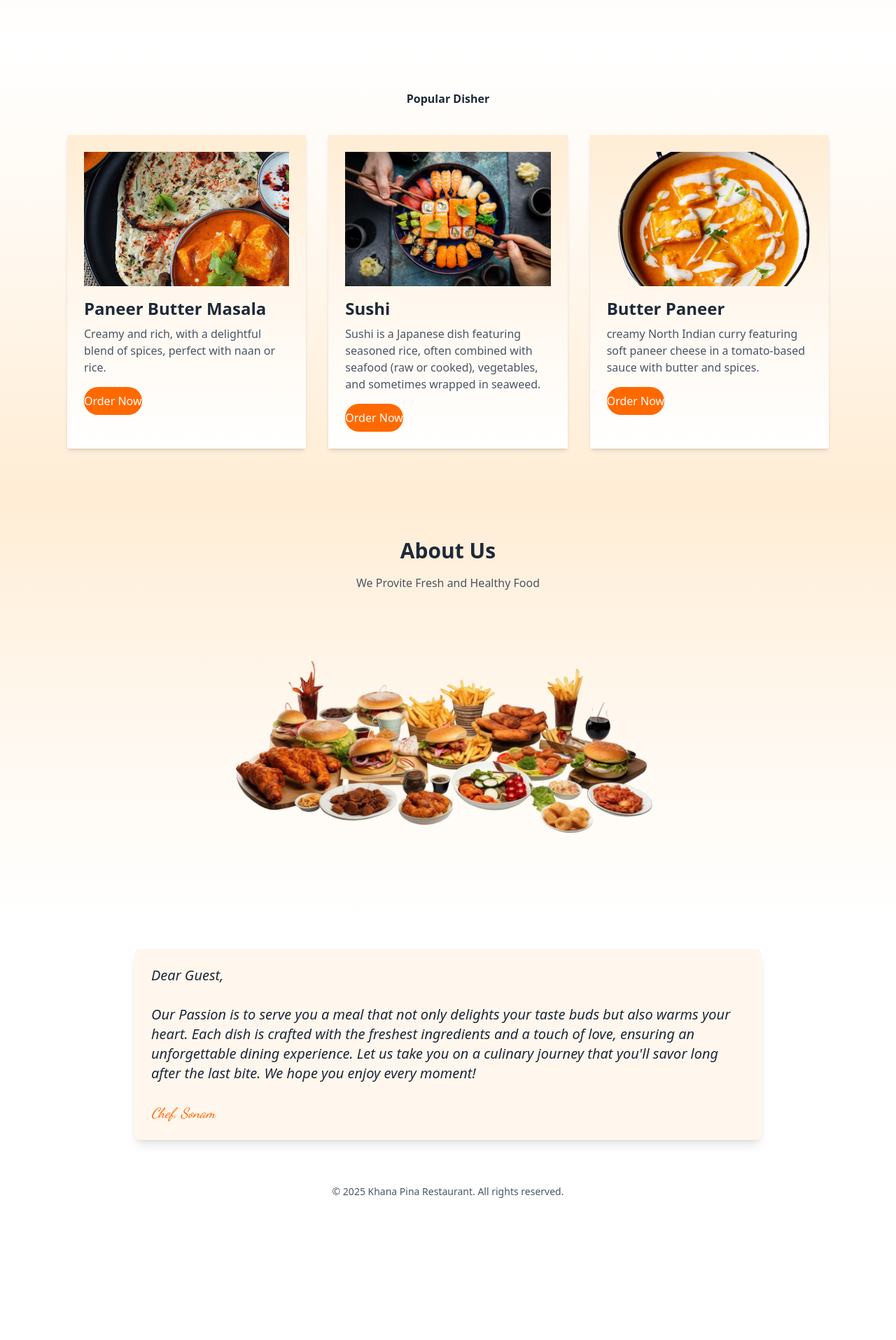
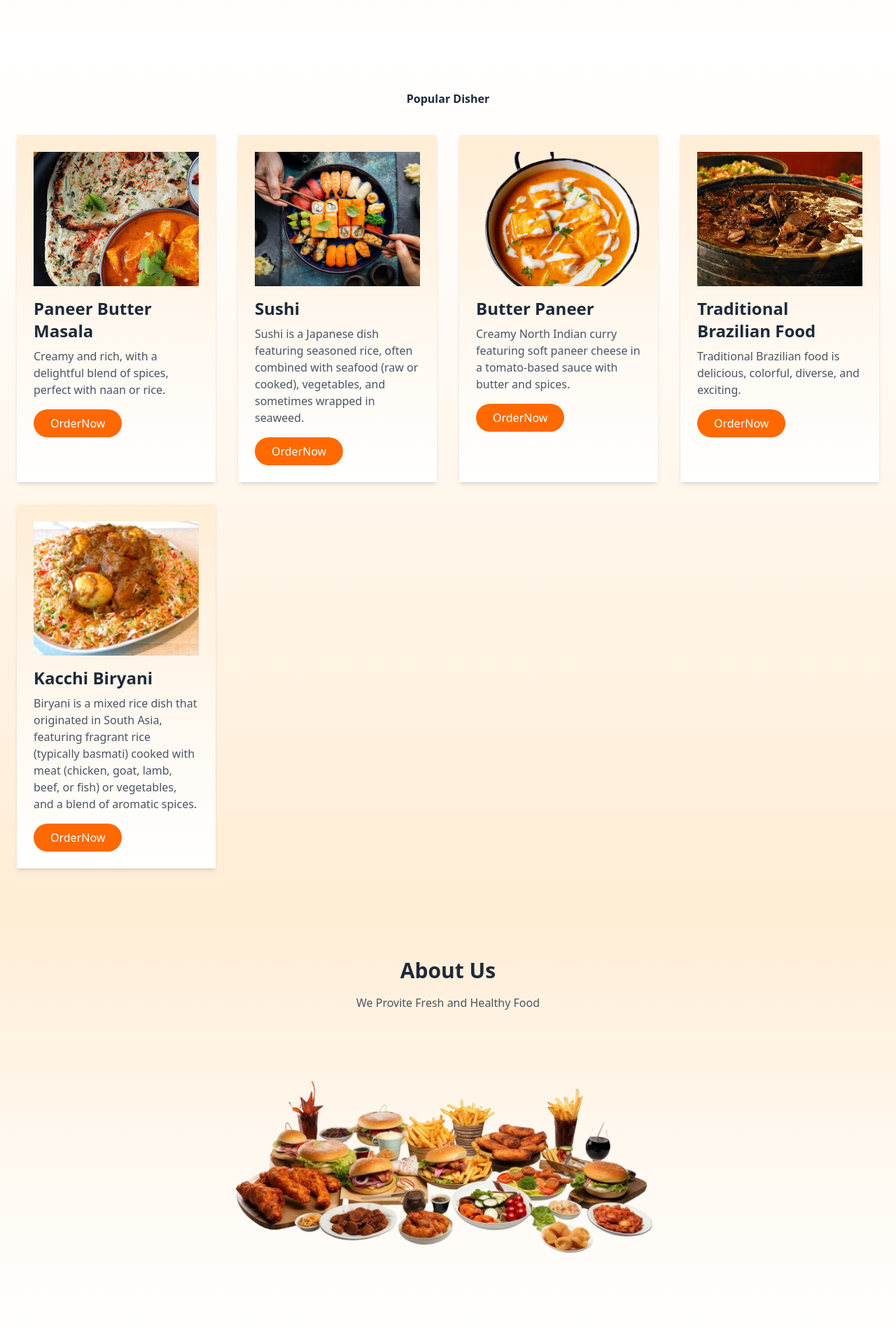
Before and after one commit to ratanhalder888/khana_pina_resturent_project, a Django app: page / in a window 1280 px wide. Shown: the part 543-2458 px from the top of the page at 70% size. Before the commit the page ends 2255 px from the top, so only its background shows below. Run offline with Django 5.2, Linux system fonts and the light colour scheme.

Commit message:
create for loops for dishes..and create dishes dictionary in view

```diff
--- a/core/static/core/css/main.css
+++ b/core/static/core/css/main.css
@@ -7,7 +7,6 @@
       "Segoe UI Emoji", "Segoe UI Symbol", "Noto Color Emoji";
     --font-mono: ui-monospace, SFMono-Regular, Menlo, Monaco, Consolas, "Liberation Mono",
       "Courier New", monospace;
-    --color-red-500: oklch(63.7% 0.237 25.331);
     --color-orange-50: oklch(98% 0.016 73.684);
     --color-orange-100: oklch(95.4% 0.038 75.164);
     --color-orange-300: oklch(83.7% 0.128 66.29);
@@ -616,6 +598,11 @@
   .md\:grid-cols-3 {
     @media (width >= 48rem) {
       grid-template-columns: repeat(3, minmax(0, 1fr));
+    }
+  }
+  .md\:grid-cols-4 {
+    @media (width >= 48rem) {
+      grid-template-columns: repeat(4, minmax(0, 1fr));
     }
   }
   .lg\:mt-0 {
--- a/core/templates/core/home.html
+++ b/core/templates/core/home.html
@@ -25,63 +25,22 @@ Home
 {% block maincontent %}
 <!-- Popular Dish Section -->
 <section class="bg-gradient-to-t from-orange-100 via-orange-50 to-white">
-    <div class="container mx-auto px-24 py-16">
+    <div class="container mx-auto px-6 py-16">
         <h2 class="test-3xl font-bold text-center text-gray-800 mb-10">Popular Disher</h2>
-        <div class="grid grid-cols-1 md:grid-cols-3 gap-8">
-            <!-- Dish 1 -->
+        <div class="grid grid-cols-1 md:grid-cols-4 gap-8">
+            {% for dish in dishes %}
             <div class="bg-gradient-to-b from-orange-100 via-orange-50 to-white shadow-md
                     p-6 hover:shadow-xl transition-shadow duration-300">
-             <img src="{% static 'core/images/paneer_butter_masala.png' %}" alt="Paneer Butter Masala" class="w-full h-48 object-cover">
-             <h3 class="text-2xl font-semibold text-gray-800 mt-4">Paneer Butter Masala</h3>
-             <p class="text-gray-600 mt-2">Creamy and rich, with a delightful blend of spices, perfect with naan or rice.</p>
-             <a href="#" class="inline-block bg-orange-500 text-white mt-4 px-  py-2 rounded-full hover:bg-orange-600">Order Now</a>
+                <img src="{% static dish.image %}" alt="{{ dish.name }}" class="w-full h-48 object-cover">
+                <h3 class="text-2xl font-semibold text-gray-800 mt-4">{{ dish.name }}</h3>
+                <p class="text-gray-600 mt-2">{{ dish.description }}</p>
+                <a href="#"
+                    class="inline-block bg-orange-500 text-white mt-4 px-6 py-2 rounded-full hover:bg-orange-600">
+                    OrderNow
+                </a>
             </div>
-            <!-- Dish 2 -->
-              <div class="bg-gradient-to-b from-orange-100 via-orange-50 to-white shadow-md
-             p-6 hover:shadow-xl transition-shadow duration-300">
-             <img src="{% static 'core/images/sushi.png' %}" alt="sushi" class="w-full h-48 object-cover">
-             <h3 class="text-2xl font-semibold text-gray-800 mt-4">Sushi</h3>
-             <p class="text-gray-600 mt-2">Sushi is a Japanese dish featuring seasoned rice, often combined with seafood
-                (raw or cooked), vegetables, and sometimes wrapped in seaweed.</p>
-             <a href="#" class="inline-block bg-orange-500 text-white mt-4 px-  py-2 rounded-full hover:bg-orange-600">Order Now</a>
+            {% endfor %}
         </div>
-            <!-- Dish 3 -->
-             <div class="bg-gradient-to-b from-orange-100 via-orange-50 to-white shadow-md
-             p-6 hover:shadow-xl transition-shadow duration-300">
-             <img src="{% static 'core/images/paneer.png' %}" alt="sushi" class="w-full h-48 object-cover">
-             <h3 class="text-2xl font-semibold text-gray-800 mt-4">Butter Paneer</h3>
-             <p class="text-gray-600 mt-2">creamy North Indian curry featuring soft paneer cheese in a tomato-based sauce with butter and
-                spices.</p>
-             <a href="#" class="inline-block bg-orange-500 text-white mt-4 px-  py-2 rounded-full hover:bg-orange-600">Order Now</a>
-             </div>
-
-
-        </div>
-        </div>
-        {% comment %}
-         <div class="grid grid-cols-1 md:grid-cols-3 gap-8">
-            <!-- Dish 2 -->
-             <div class="bg-gradient-to-b from-orange-100 via-orange-50 to-white shadow-md
-             p-6 hover:shadow-xl transition-shadow duration-300">
-             <img src="{% static 'core/images/sushi.png' %}" alt="sushi" class="w-full h-48 object-cover">
-             <h3 class="text-2xl font-semibold text-gray-800 mt-4">Sushi</h3>
-             <p class="text-gray-600 mt-2">Sushi is a Japanese dish featuring seasoned rice, often combined with seafood
-                (raw or cooked), vegetables, and sometimes wrapped in seaweed.</p>
-             <a href="#" class="inline-block bg-orange-500 text-white mt-4 px-  py-2 rounded-full hover:bg-orange-600">Order Now</a>
-             </div>
-        </div>
-         <div class="grid grid-cols-1 md:grid-cols-3 gap-8">
-            <!-- Dish 3 -->
-             <div class="bg-gradient-to-b from-orange-100 via-orange-50 to-white shadow-md
-             p-6 hover:shadow-xl transition-shadow duration-300">
-             <img src="{% static 'core/images/paneer.png' %}" alt="sushi" class="w-full h-48 object-cover">
-             <h3 class="text-2xl font-semibold text-gray-800 mt-4">Butter Paneer</h3>
-             <p class="text-gray-600 mt-2">creamy North Indian curry featuring soft paneer cheese in a tomato-based sauce with butter and
-                spices.</p>
-             <a href="#" class="inline-block bg-orange-500 text-white mt-4 px-  py-2 rounded-full hover:bg-orange-600">Order Now</a>
-             </div>
-        </div>
-        {% endcomment %}
     </div>
 </section>
 
@@ -103,12 +62,15 @@ Home
 <!-- Chef Note -->
 <section class="bg-white py-10 px-6">
     <div class="max-w-4xl mx-auto bg-orange-50 p-6 rounded-lg shadow-lg">
-        <p class="text-gray-800 text-xl font-light italic" >
+        <p class="text-gray-800 text-xl font-light italic">
             Dear Guest,<br><br>
-            Our Passion is to serve you a meal that not only delights your taste buds but also warms your heart. Each dish is crafted with the
-            freshest ingredients and a touch of love, ensuring an unforgettable dining experience. Let us take you on a culinary journey that
+            Our Passion is to serve you a meal that not only delights your taste buds but also warms your heart. Each
+            dish is crafted with the
+            freshest ingredients and a touch of love, ensuring an unforgettable dining experience. Let us take you on a
+            culinary journey that
             you'll savor long after the last bite. We hope you enjoy every moment!<br><br>
-            <span class="text-orange-500 font-medium" style="font-family:  'Dancing Script', cursive;">Chef, Sonam</span>
+            <span class="text-orange-500 font-medium" style="font-family:  'Dancing Script', cursive;">Chef,
+                Sonam</span>
         </p>
     </div>
 </section>
--- a/core/views.py
+++ b/core/views.py
@@ -2,7 +2,36 @@ from django.shortcuts import render
 
 # Create your views here.
 def home(req):
-    return render(req, 'core/home.html')
+    dishes = [
+        {
+            'name' : 'Paneer Butter Masala',
+            'description' : 'Creamy and rich, with a delightful blend of spices, perfect with naan or rice.',
+            'image': 'core/images/paneer_butter_masala.png',
+        },
+        {
+            'name' : 'Sushi',
+            'description' : 'Sushi is a Japanese dish featuring seasoned rice, often combined with seafood (raw or cooked), vegetables, and sometimes wrapped in seaweed.',
+            'image' : 'core/images/sushi.png',
+        },
+        {
+            'name' : 'Butter Paneer',
+            'description' : 'Creamy North Indian curry featuring soft paneer cheese in a tomato-based sauce with butter and spices.',
+            'image' : 'core/images/paneer.png',
+        },
+        {
+            'name' : 'Traditional Brazilian Food',
+            'description' : 'Traditional Brazilian food is delicious, colorful, diverse, and exciting.',
+            'image' : 'core/images/traditional_brazilian_food.png',
+        },
+        {
+            'name' : 'Kacchi Biryani',
+            'description' : 'Biryani is a mixed rice dish that originated in South Asia, featuring fragrant rice (typically basmati) cooked with meat (chicken, goat, lamb, beef, or fish) or vegetables, and a blend of aromatic spices.',
+            'image' : 'core/images/biryani.png',
+        },
+        # Can add more dishes here
+    ]
+
+    return render(req, 'core/home.html', {'dishes': dishes})
 
 def menu(req):
     return render(req, 'core/menu.html')
```
Also changed, not shown: other parts of core/static/core/css/main.css (+8 -25 lines), core/static/core/images/biryani.png (added), core/static/core/images/traditional_brazilian_food.png (added). Lines whose indentation alone changed are shown as unchanged.
